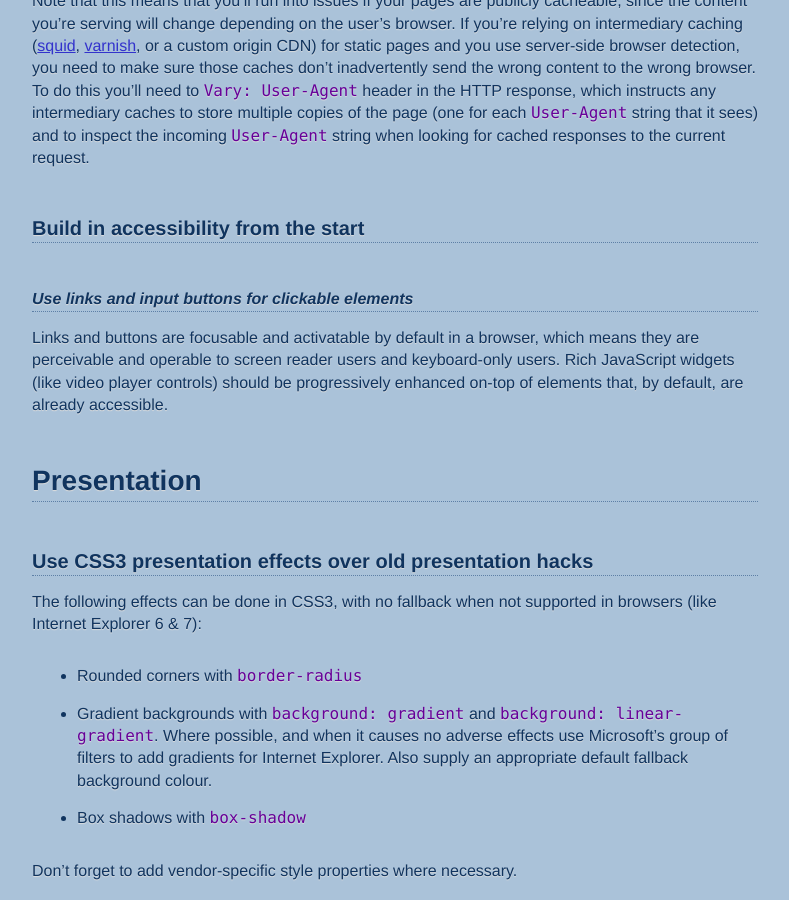
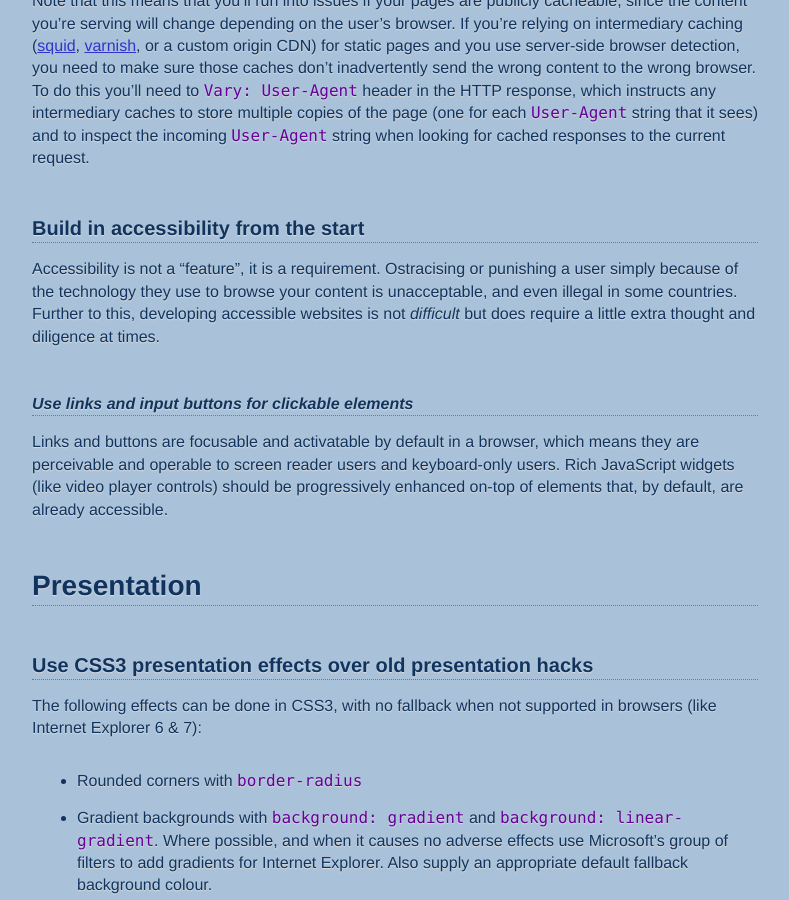
Before and after one commit to nefarioustim/front-end-development-best-practice, a Jekyll site: the page built from index.md, in a window 1280 px wide and 900 px high, scrolled down 3463 px. Shown: the whole window, without its empty margins (119-908 px from the left). Built offline with Jekyll 4.4.1, drawn with Linux system fonts in a browser that asks for light colours; Markdown is read by kramdown in place of the engine named in the settings; some of the changed lines change nothing that is shown.

Commit message:
Added accessibility preamble and fragment links.

```diff
--- a/index.md
+++ b/index.md
@@ -16,10 +16,10 @@
 
 An exceptional website is:
 
-* Available to all
-    * Client agnostic
-    * Standardised
-    * Accessible
+* [Available to all](#available-to-all)
+    * [Client agnostic](#client-agnostic)
+    * [Standardised](#leverage-web-standards)
+    * [Accessible](#accessibility)
     * Crawlable
     * Bookmarkable
 * Respectful
@@ -181,6 +181,12 @@
 cached responses to the current request.
 
 <h3 id="accessibility">Build in accessibility from the start</h3>
+
+Accessibility is not a "feature", it is a requirement. Ostracising or
+punishing a user simply because of the technology they use to browse your
+content is unacceptable, and even illegal in some countries. Further to this,
+developing accessible websites is not _difficult_ but does require a little
+extra thought and diligence at times.
 
 #### Use links and input buttons for clickable elements
 
```
